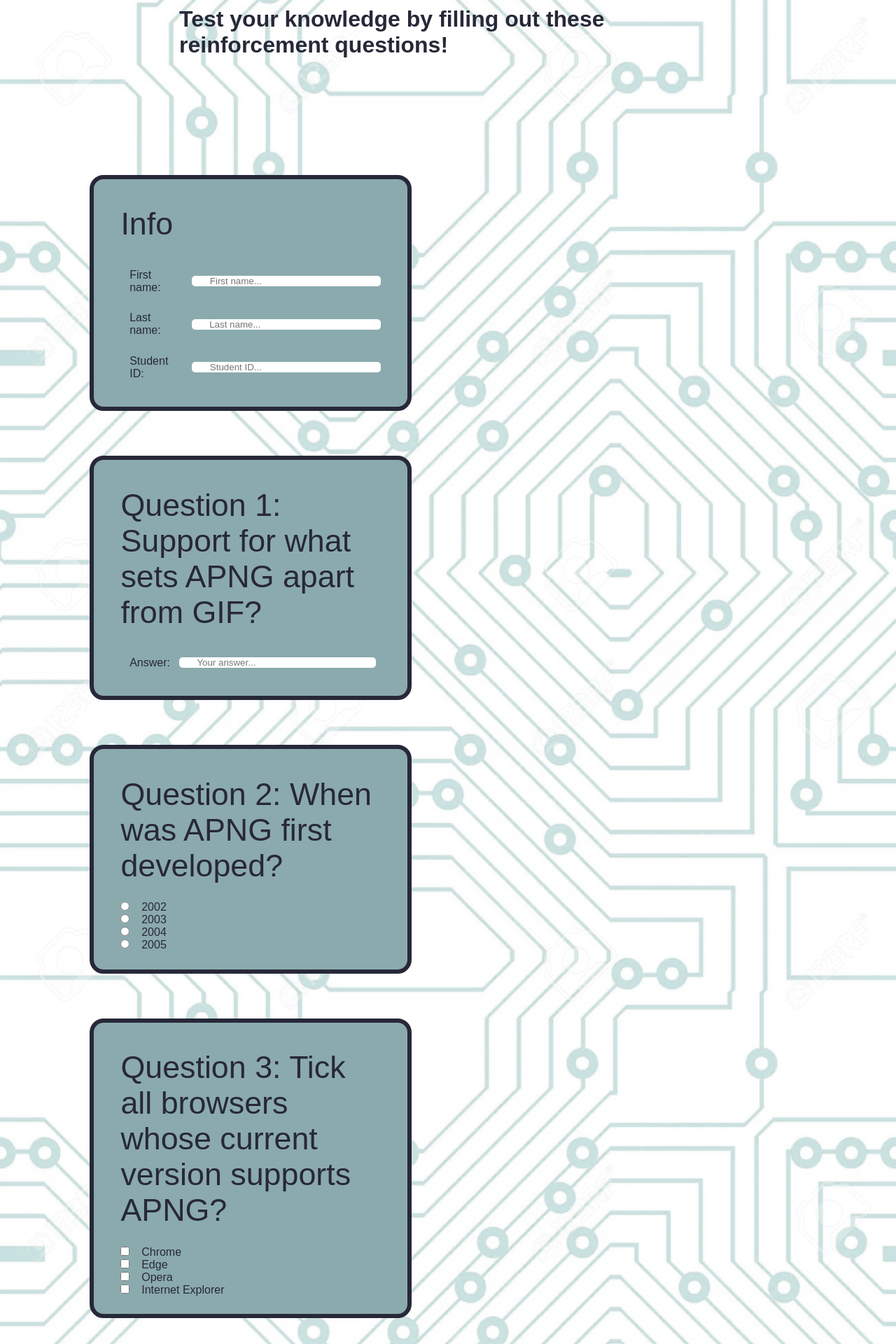
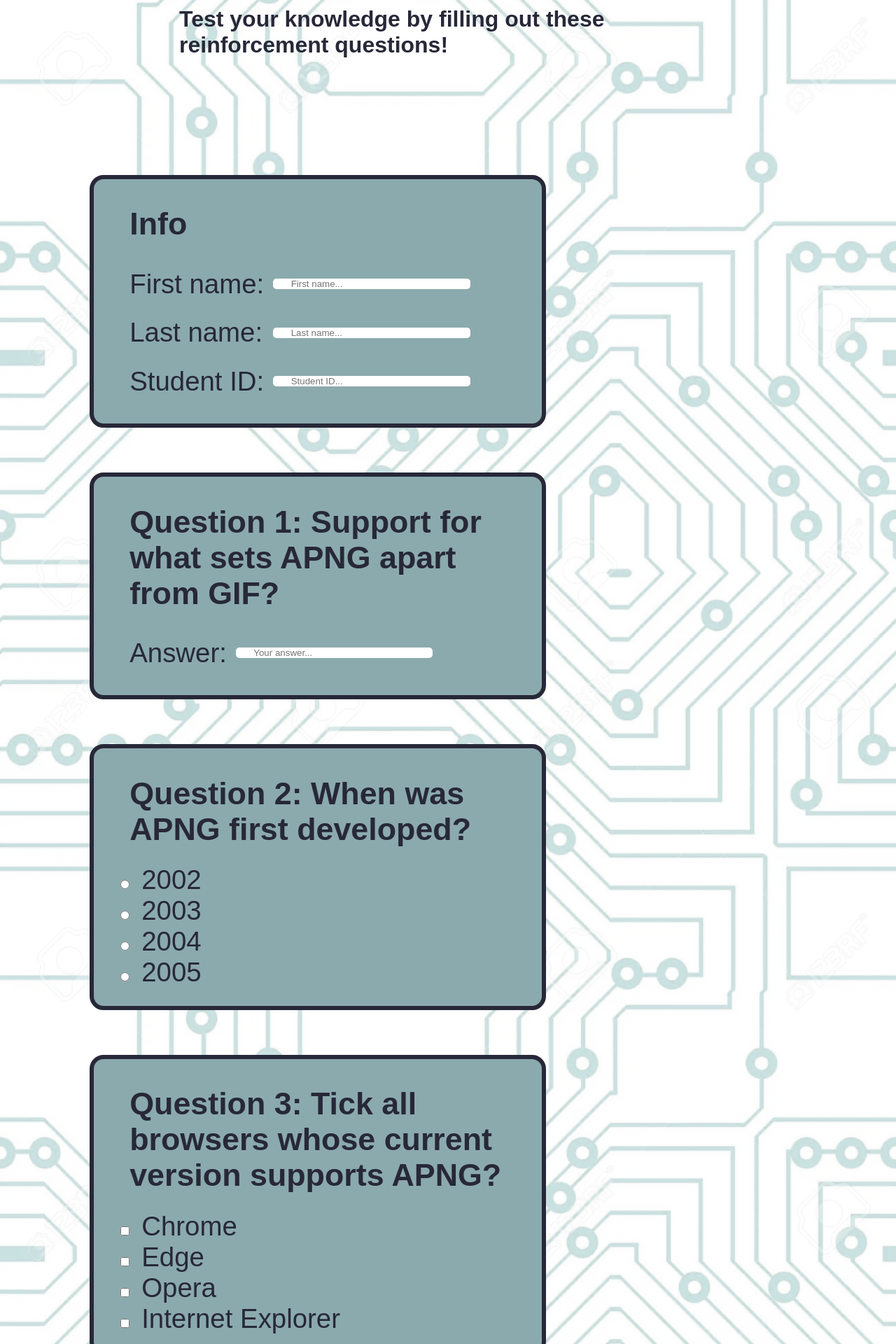
Before and after one commit to thelazyant164/APNG-Simple-Website, a PHP site: page /quiz.html in a window 1280 px wide. Shown: the part 369-2289 px from the top of the page at 70% size. Run offline with PHP 8.4, Linux system fonts and the light colour scheme.

Commit message:
[V] - validated and refactored all html/css

```diff
--- a/assign1/enhancements.html
+++ b/assign1/enhancements.html
@@ -24,7 +24,7 @@
                     <li><a href="quiz.html" target="_blank">Quiz</a></li>
                     <li><a href="topic.html" target="_blank">Topic</a></li>
                     <li><a href="index.html" target="_blank">Home</a></li>
-					<li><a href="https://www.youtube.com/watch?v=iik25wqIuFo" target="__blank"><img alt="youtube button" class="youtube" src="styles/images/youtube.png "/></a></li>
+					<li><a href="https://www.youtube.com/watch?v=iik25wqIuFo"><img alt="youtube button" class="youtube" src="styles/images/youtube.png "/></a></li>
 				</ul>
 			</nav>
 		</header>
--- a/assign1/index.html
+++ b/assign1/index.html
@@ -23,7 +23,7 @@
                     <li><a href="quiz.html" target="_blank">Quiz</a></li>
                     <li><a href="topic.html" target="_blank">Topic</a></li>
                     <li><a href="index.html" target="_blank">Home</a></li>
-                    <li><a href="https://www.youtube.com/watch?v=iik25wqIuFo" target="__blank"><img alt="youtube button" class="youtube" src="styles/images/youtube.png "/></a></li>
+                    <li><a href="https://www.youtube.com/watch?v=iik25wqIuFo"><img alt="youtube button" class="youtube" src="styles/images/youtube.png "/></a></li>
 				</ul>
 			</nav>
 		</header>
--- a/assign1/quiz.html
+++ b/assign1/quiz.html
@@ -26,7 +26,7 @@
                     <li><a href="quiz.html" target="_blank">Quiz</a></li>
                     <li><a href="topic.html" target="_blank">Topic</a></li>
                     <li><a href="index.html" target="_blank">Home</a></li>
-					<li><a href="https://www.youtube.com/watch?v=iik25wqIuFo" target="__blank"><img alt="youtube button" class="youtube" src="styles/images/youtube.png "/></a></li>
+					<li><a href="https://www.youtube.com/watch?v=iik25wqIuFo"><img alt="youtube button" class="youtube" src="styles/images/youtube.png "/></a></li>
 				</ul>
 			</nav>
 		</header>
@@ -39,10 +39,10 @@
 				<h2 id="subtitle">Test your knowledge by filling out these reinforcement questions!</h2>
 
 				<!-- Info -->
-				<section class="bubble" id="info">
+				<div class="bubble" id="info">
 					<fieldset class="grow">
+						<legend>Info</legend>
 						<div class="question">
-							<legend>Info</legend>
 							<div class="content">
 								<div>
 									<label for="first_name">First name:</label>
@@ -59,13 +59,13 @@
 							</div>
 						</div>
 					</fieldset>
-				</section>
+				</div>
 
 				<!-- Text input question -->
-				<section class="bubble" id="bubble1">
+				<div class="bubble" id="bubble1">
 					<fieldset class="grow">
+						<legend>Question 1: Support for what sets APNG apart from GIF?</legend>
 						<div class="question">
-							<legend>Question 1: Support for what sets APNG apart from GIF?</legend>
 							<div class="content">
 								<div>
 									<label for="question1">Answer:</label>
@@ -74,13 +74,13 @@
 							</div>
 						</div>
 					</fieldset>
-				</section>
+				</div>
 
 				<!-- Radio choice question -->
-				<section class="bubble" id="bubble2">
+				<div class="bubble" id="bubble2">
 					<fieldset class="grow">
+						<legend>Question 2: When was APNG first developed?</legend>
 						<div class="question">
-							<legend>Question 2: When was APNG first developed?</legend>
 							<div class="content">
 								<div class="multiple-choice">
 									<input type="radio" id="first_choice" name="year_developed" value="2002">
@@ -101,13 +101,13 @@
 							</div>
 						</div>
 					</fieldset>
-				</section>
+				</div>
 
 				<!-- Checkbox question -->
-				<section class="bubble" id="bubble3">
+				<div class="bubble" id="bubble3">
 					<fieldset class="grow">
+						<legend>Question 3: Tick all browsers whose current version supports APNG?</legend>
 						<div class="question">
-							<legend>Question 3: Tick all browsers whose current version supports APNG?</legend>
 							<div class="content">
 								<div class="multiple-choice">
 									<input type="checkbox" id="first_option" name="browser_support[]" value="Chrome">
@@ -128,13 +128,13 @@
 							</div>
 						</div>
 					</fieldset>
-				</section>
+				</div>
 
 				<!-- Drop-down question -->
-				<section  class="bubble" id="bubble4">
+				<div class="bubble" id="bubble4">
 					<fieldset class="grow">
+						<legend>Question 4: Who developed APNG?</legend>
 						<div class="question">
-							<legend>Question 4: Who developed APNG?</legend>
 							<div class="content">
 								<div>
 									<label for="question4">Answer:</label>
@@ -148,20 +148,21 @@
 							</div>
 						</div>
 					</fieldset>
-				</section>
+				</div>
 
 				<!-- Text area question -->
-				<section class="bubble" id="bubble5">
+				<div class="bubble" id="bubble5">
 					<fieldset class="grow">
+						<legend>Question 5: What is APNG's full name?</legend>
 						<div class="question">
-							<legend>Question 5: What is APNG's full name?</legend>
+
 							<div class="content">
 								<label for="textarea">Answer: </label>
-								<textarea id="textarea" name="long_name" rows="10" cols="40" pattern="[a-z A-Z]{2,200}" >Write your answer...</textarea>
+								<textarea id="textarea" name="long_name" rows="5" cols="120">Write your answer...</textarea>
 							</div>
 						</div>
 					</fieldset>
-				</section>
+				</div>
 
 				<!-- Submit button -->
 				<div class="bubble" id="submit-bubble">
--- a/assign1/styles/style.css
+++ b/assign1/styles/style.css
@@ -505,7 +505,7 @@ fieldset.grow{
 
 /*set size before grow*/
 .grow{
-  width: 35vw;
+  width: 50vw;
   transition: width 0.5s ease-in-out;
 }
 
@@ -515,20 +515,23 @@ fieldset.grow{
 
 .bubble .question{
   border-collapse: separate;
-  padding: 3vmin;
+  padding: 2vmin 3vmin 3vmin 3vmin;
 }
-.bubble .question legend{
-  margin-top: 0;
-  margin-bottom: 0;
+.bubble legend{
+  padding-top: 3vmin;
+  padding-left: 4vmin;
+  padding-right: 4vmin;
   color: var(--bubble-title);
   text-align: left;
   font-size: 3.5vmin;
   font-family: "Google Sans", sans-serif;
+  font-weight: bold;
 }
 .bubble .content label{
   padding: 1vmin;
   color: var(--bubble-text);
   font-family: "Google Sans", sans-serif;
+  font-size: 3vmin;
 }
 
 .bubble .question .content{
@@ -536,7 +539,6 @@ fieldset.grow{
   flex-direction: column;
   float: right;
   padding-bottom: 2vmin;
-  margin-top: 2vmin;
   margin-bottom: 0;
   color: var(--bubble-text);
   float: left;
@@ -585,10 +587,10 @@ select{
 }
 
 textarea{
-  padding-left: 2vmin;
+  margin-left: 2vmin;
   border-radius: 5px;
   border: none;
-  margin-bottom: 2vmin;
+  margin-bottom: 3vmin;
 }
 
 .bubble .question .content input:hover{
@@ -596,7 +598,7 @@ textarea{
 }
 
 /*Input size before grow*/
-.bubble .grow .content textarea, .bubble .grow .content div:not(.multiple-choice) input{
+.bubble .grow .content div:not(.multiple-choice) input{
   width: 20vw;
   transition: width 0.5s ease-in-out;
 }
@@ -607,14 +609,14 @@ textarea{
 }
 
 /*Textarea size before grow*/
-.bubble .grow:hover .content textarea{
+.bubble .grow .content textarea{
   transition: width 0.5s ease-in-out;
-  width: 20vw;
+  width: 40vw;
 }
 
 /*Textarea size after grow*/
 .bubble .grow:hover .content textarea{
-  width: 40vw;
+  width: 60vw;
 }
 
 /*when dark mode is selected, change set of global (color) variables*/
```
Also changed, not shown: assign1/topic.html (+6 -6 lines), assign1/styles/images/incorrect_chunks.png (renamed from assign1/styles/images/incorrect chunks.png).
